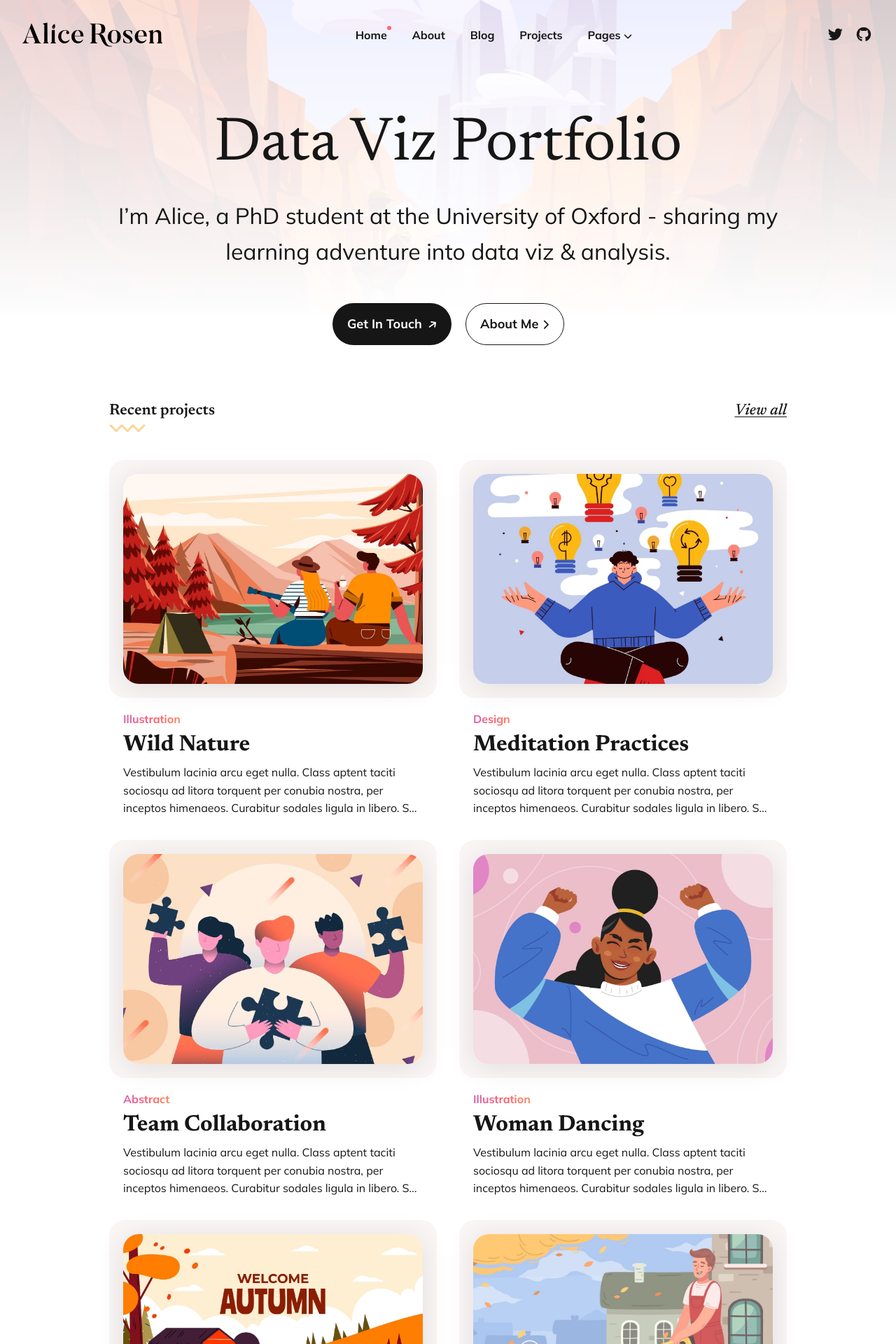
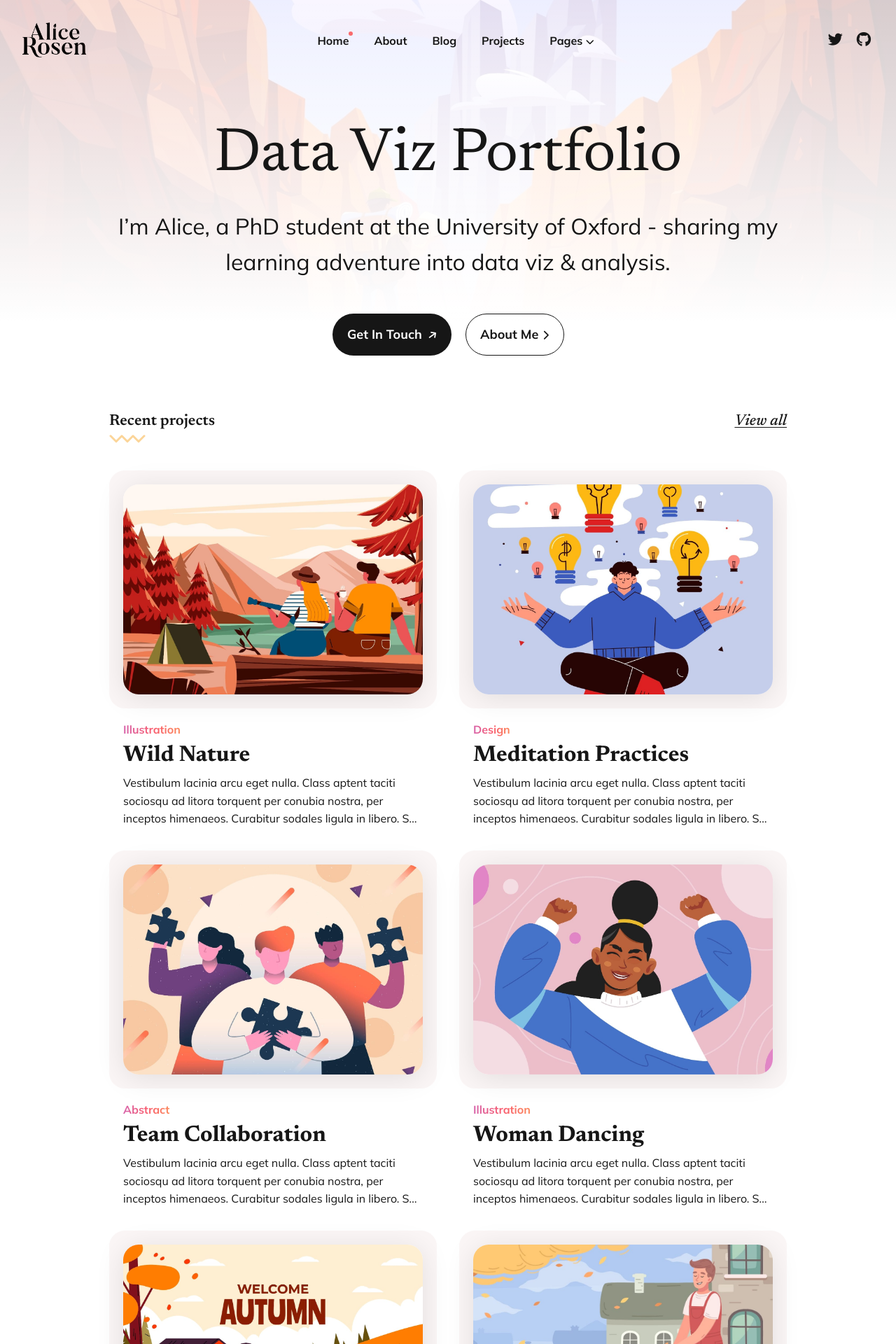
Before and after one commit to alice-rosen/alice-rosen.github.io, a Jekyll site: the page built from index.html, in a window 1280 px wide. Shown: the top 1920 px of the page at 70% size. Built offline with Jekyll 4.4.1, drawn with Linux system fonts in a browser that asks for light colours; the list of posts is cut into pages by our own code.

Commit message:
Update settings.yml with new logos

```diff
--- a/_data/settings.yml
+++ b/_data/settings.yml
@@ -1,8 +1,8 @@
 #-------------------------------
 # Site Settings
 title: Portfolio
-logo: "/images/logo-alice.png" # You can add own logo. For example "/images/logo.svg".
-logo_dark: "/images/logo-alice-dark.png"
+logo: "/images/logo-alice-new.png" # You can add own logo. For example "/images/logo.svg".
+logo_dark: "/images/logo-alice-new-dark.png"
 description: Alice's data viz portfolio.
 color_scheme: auto # You can choose three modes auto, light, and dark. By default, the auto mode is set, which means the users can choose the light or dark mode themself.
 
```
